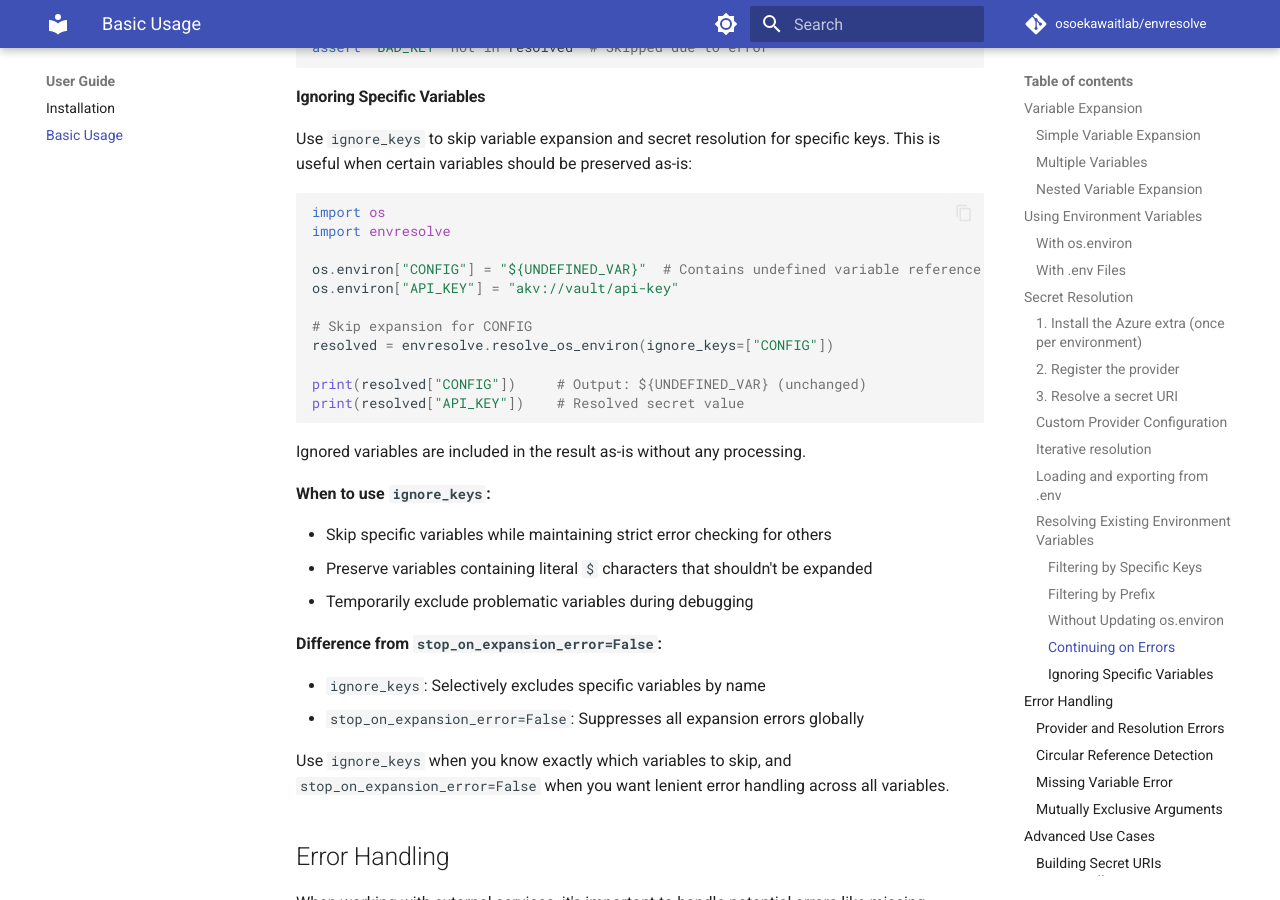
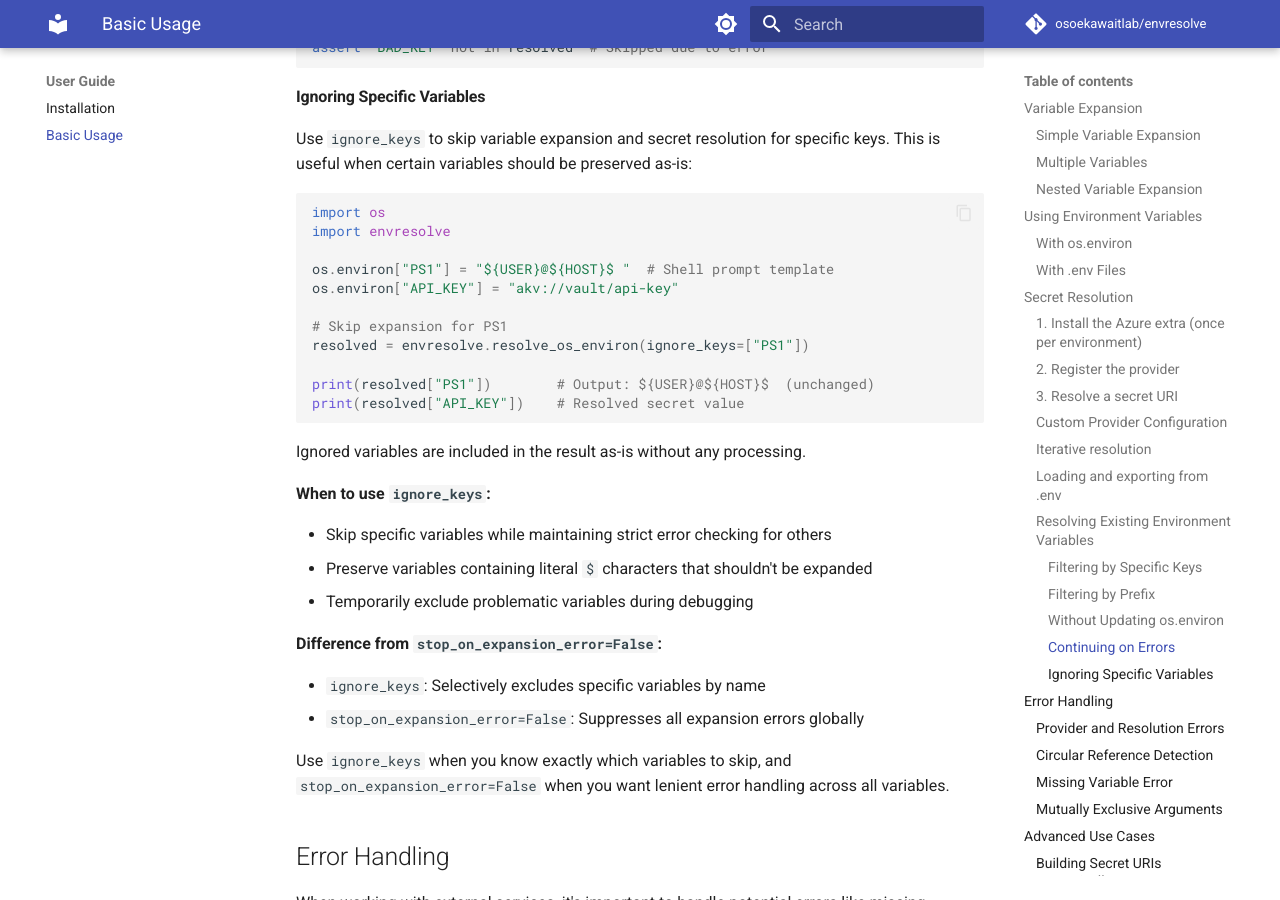
Before and after one commit to osoekawaitlab/envresolve, an MkDocs documentation site: the page built from docs/user-guide/basic-usage.md, in a window 1280 px wide and 900 px high, scrolled down 6839 px. Built offline with MkDocs 1.6.1 and Material for MkDocs 9.7.7, drawn with Linux system fonts in a browser that asks for light colours; comment, search, counter and statistics services are not loaded.

Commit message:
docs: update example value of system environment variable.

````diff
--- a/docs/user-guide/basic-usage.md
+++ b/docs/user-guide/basic-usage.md
@@ -348,13 +348,13 @@ Use `ignore_keys` to skip variable expansion and secret resolution for specific
 import os
 import envresolve
 
-os.environ["CONFIG"] = "${UNDEFINED_VAR}"  # Contains undefined variable reference
+os.environ["PS1"] = "${USER}@${HOST}$ "  # Shell prompt template
 os.environ["API_KEY"] = "akv://vault/api-key"
 
-# Skip expansion for CONFIG
-resolved = envresolve.resolve_os_environ(ignore_keys=["CONFIG"])
+# Skip expansion for PS1
+resolved = envresolve.resolve_os_environ(ignore_keys=["PS1"])
 
-print(resolved["CONFIG"])     # Output: ${UNDEFINED_VAR} (unchanged)
+print(resolved["PS1"])        # Output: ${USER}@${HOST}$  (unchanged)
 print(resolved["API_KEY"])    # Resolved secret value
 ```
 
````
Also changed, not shown: README.md (+5 -0 lines), docs/adr/0020-ignore-keys-for-selective-exclusion.md (+6 -4 lines).
